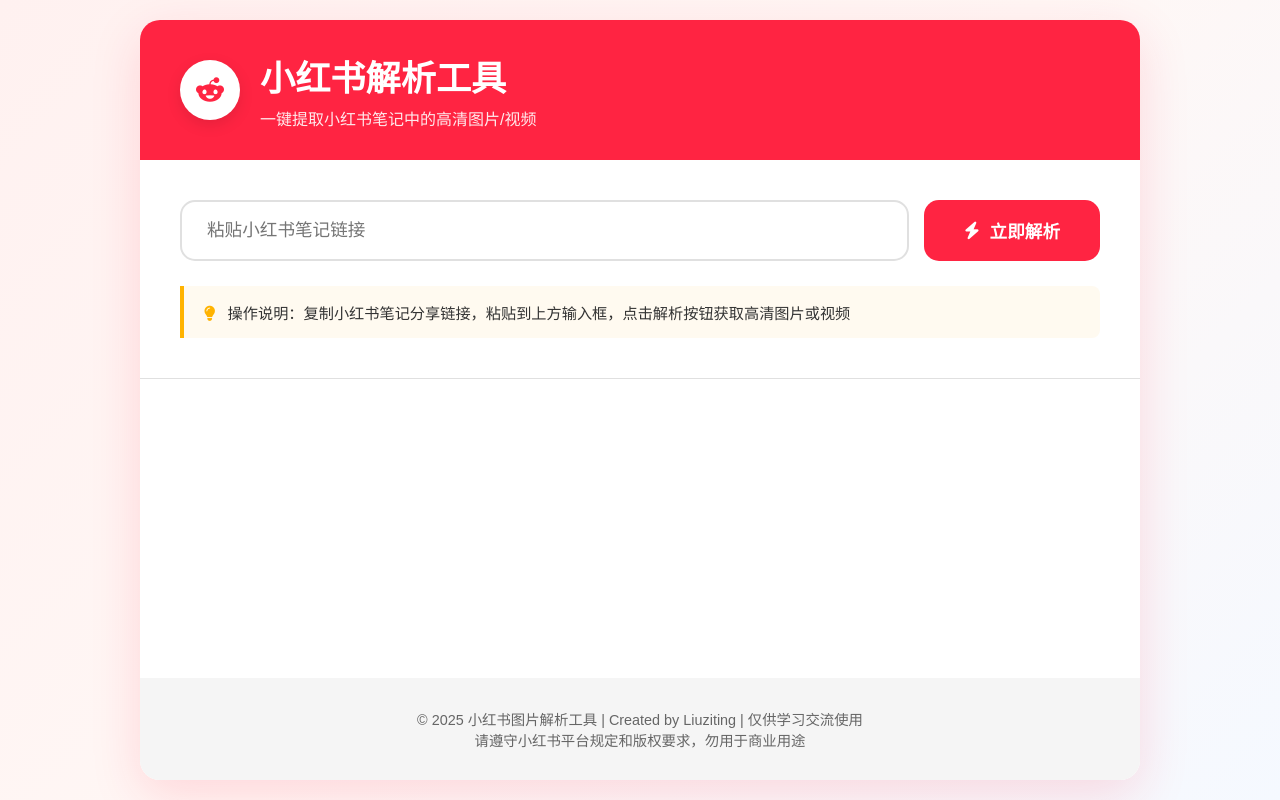
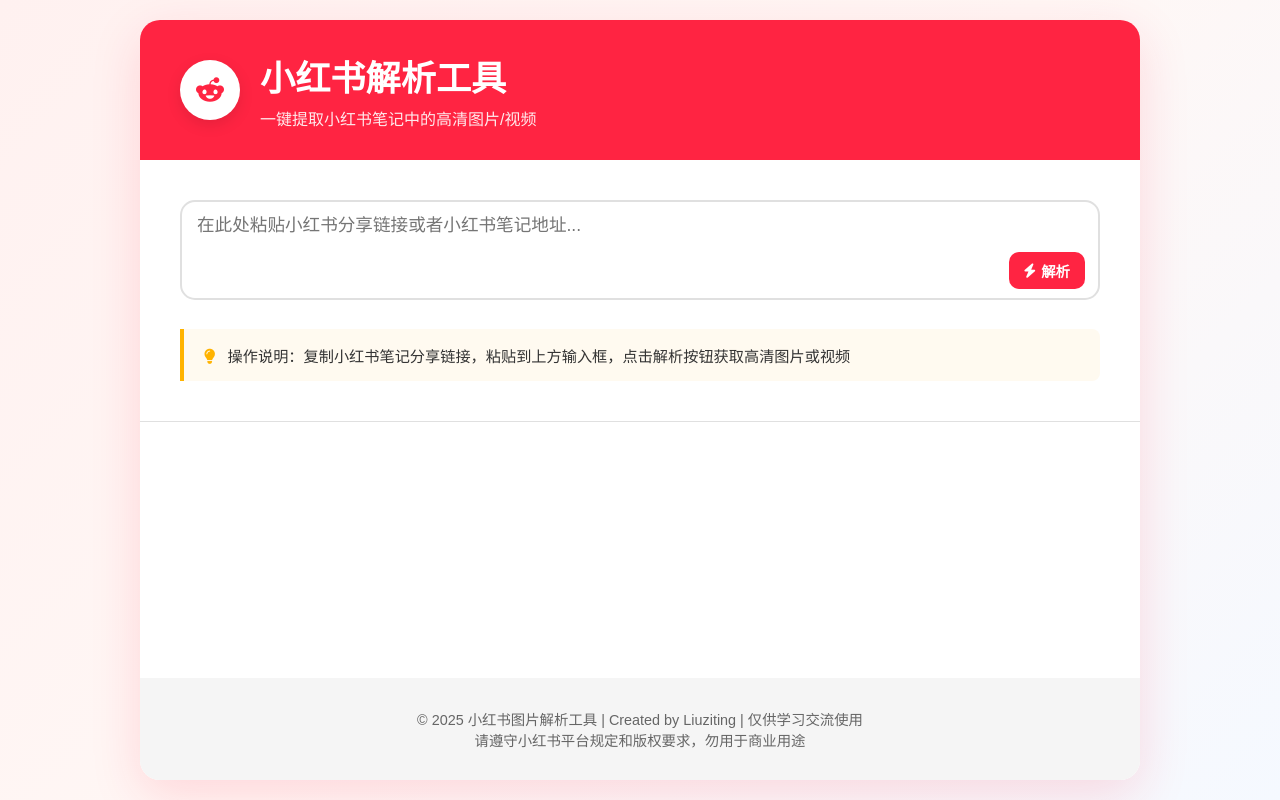
Before and after one commit to liu-ziting/xhs-parser, a Vue app: page / in a window 1280 px wide. Built offline with nearby package versions, Linux system fonts and the light colour scheme.

Commit message:
优化样式

```diff
--- a/src/components/XhsParser.vue
+++ b/src/components/XhsParser.vue
@@ -12,13 +12,20 @@
 
         <div class="input-section">
             <div class="input-box">
-                <div class="input-wrapper">
-                    <input type="text" v-model="url" placeholder="粘贴小红书笔记链接" @keyup.enter="parseUrl" />
-                    <button v-if="url" class="clear-btn" @click="url = ''">
+                <div class="textarea-wrapper">
+                    <textarea
+                        v-model="url"
+                        placeholder="在此处粘贴小红书分享链接或者小红书笔记地址..."
+                        @keyup.enter="parseUrl"
+                        rows="1"
+                        ref="textarea"
+                        @input="autoResize"
+                    ></textarea>
+                    <!-- <button v-if="url" class="clear-btn" @click="url = ''">
                         <i class="fas fa-times"></i>
-                    </button>
+                    </button> -->
+                    <button class="parse-btn" @click="parseUrl"><i class="fas fa-bolt"></i> 解析</button>
                 </div>
-                <button class="parse-btn" @click="parseUrl"><i class="fas fa-bolt"></i> 立即解析</button>
             </div>
 
             <div class="note"><i class="fas fa-lightbulb"></i> 操作说明：复制小红书笔记分享链接，粘贴到上方输入框，点击解析按钮获取高清图片或视频</div>
@@ -310,6 +317,15 @@
             }
         }
 
+        const textarea = ref<HTMLTextAreaElement | null>(null)
+
+        const autoResize = () => {
+            if (textarea.value) {
+                textarea.value.style.height = 'auto'
+                textarea.value.style.height = `${textarea.value.scrollHeight}px`
+            }
+        }
+
         return {
             url,
             loading,
@@ -321,7 +337,9 @@
             parseUrl,
             downloadImage,
             downloadAll,
-            downloadVideo
+            downloadVideo,
+            textarea,
+            autoResize
         }
     }
 })
--- a/src/styles/main.css
+++ b/src/styles/main.css
@@ -33,7 +33,7 @@
     border-radius: 20px;
     overflow: hidden;
     box-shadow: 0 15px 50px rgba(255, 36, 66, 0.15);
-    padding-bottom: 100px;
+    padding-bottom: 140px;
 }
 
 header {
@@ -113,6 +113,66 @@
 
 .clear-btn:hover {
     color: var(--primary);
+}
+
+
+.textarea-wrapper {
+    position: relative;
+    flex: 1;
+}
+
+.textarea-wrapper textarea {
+    width: 100%;
+    padding: 10px 15px;
+    padding-bottom: 60px;
+    border: 2px solid var(--border);
+    border-radius: 15px;
+    font-size: 1.1rem;
+    transition: all 0.3s ease;
+    resize: none;
+    overflow-y: hidden;
+    min-height: 100px;
+    max-height: 200px;
+    line-height: 1.5;
+}
+
+.textarea-wrapper .clear-btn {
+    width: 30px;
+    height: 30px;
+    position: absolute;
+    right: 0;
+    bottom: 0;
+    background: transparent;
+    border: none;
+    color: #aaa;
+    cursor: pointer;
+    padding: 5px;
+    font-size: 0.9rem;
+    transition: all 0.2s ease;
+}
+
+.textarea-wrapper .parse-btn {
+    position: absolute;
+    right: 15px;
+    bottom: 15px;
+    background: var(--primary);
+    color: var(--light);
+    border: none;
+    border-radius: 10px;
+    font-size: 0.9rem;
+    font-weight: 600;
+    cursor: pointer;
+    transition: all 0.3s ease;
+    padding: 8px 15px;
+    display: flex;
+    align-items: center;
+    gap: 5px;
+}
+
+.textarea-wrapper .parse-btn:hover {
+    background: #e01e3c;
+    transform: translateY(-2px);
+    box-shadow: 0 3px 10px rgba(255, 36, 66, 0.3);
 }
 
 .parse-btn {
```
